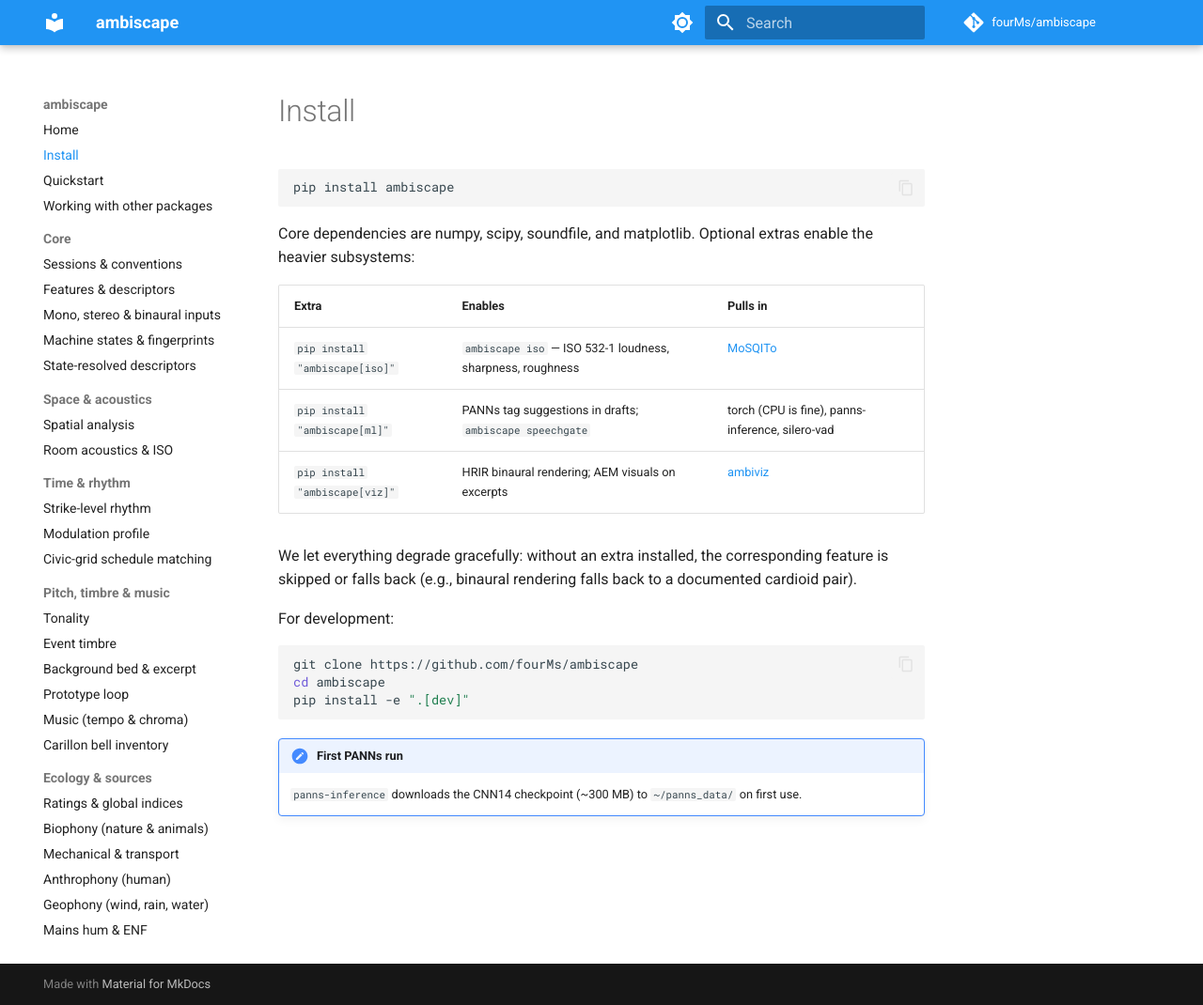
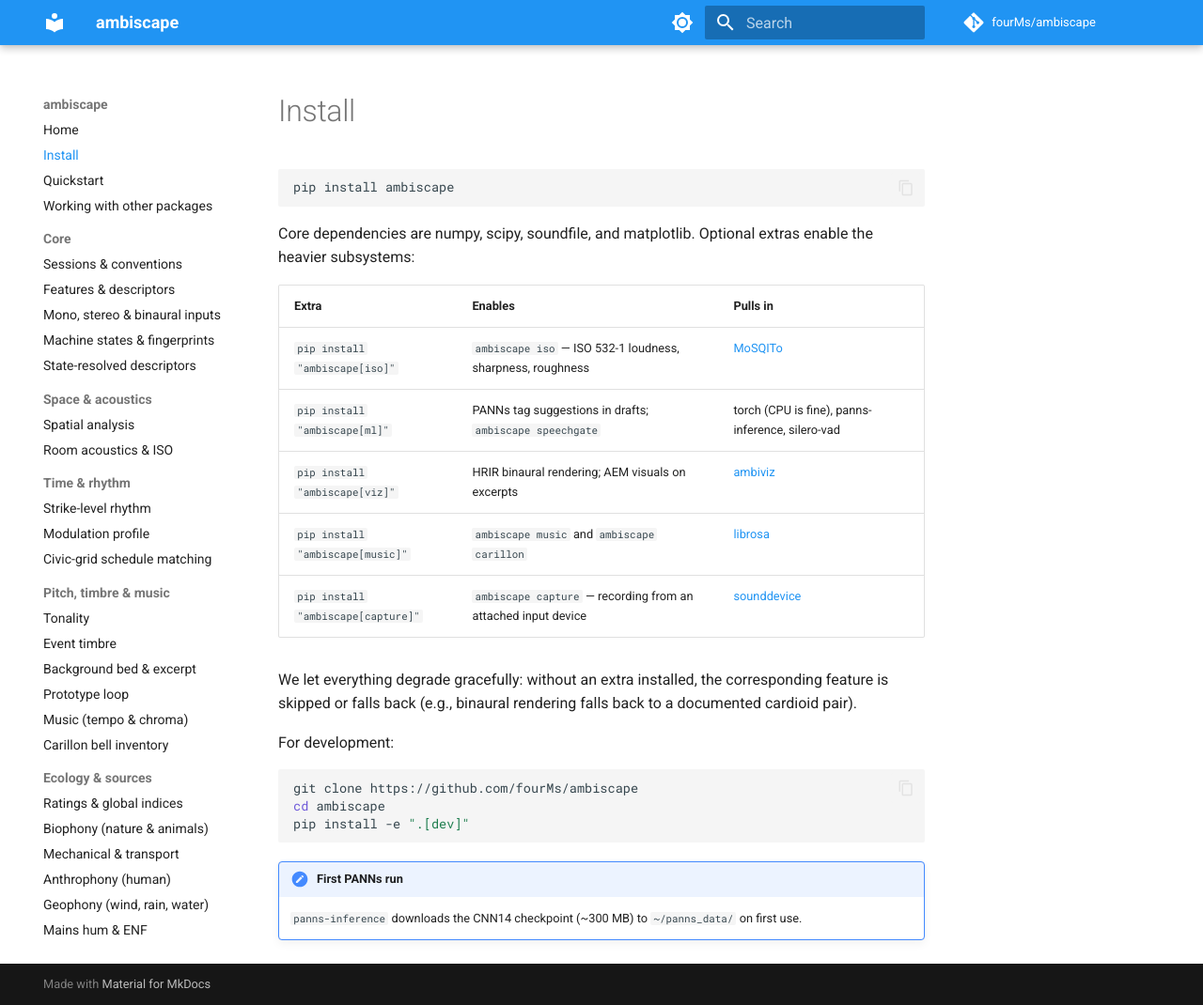
Before and after one commit to fourMs/ambiscape, an MkDocs documentation site: the page built from docs/install.md, in a window 1280 px wide and 1070 px high. Shown: the whole window at 94% size. Built offline with MkDocs 1.6.1 and Material for MkDocs 9.7.7, drawn with Linux system fonts in a browser that asks for light colours; comment, search, counter and statistics services are not loaded.

Commit message:
Document the two extras the install table was missing
pyproject defines six optional-dependency groups and docs/install.md
listed three. `music` (librosa, behind `ambiscape music` and `ambiscape
carillon`) and `capture` (sounddevice, behind `ambiscape capture`) were
undocumented, so a reader following the install page could not discover
two of the CLI's commands.

Co-Authored-By: Claude Opus 5 <noreply@anthropic.com>
Claude-Session: https://claude.ai/code/session_01Qx7SWwc4XGYgXNNKrcNAgP

```diff
--- a/docs/install.md
+++ b/docs/install.md
@@ -12,6 +12,8 @@ extras enable the heavier subsystems:
 | `pip install "ambiscape[iso]"` | `ambiscape iso` — ISO 532-1 loudness, sharpness, roughness | [MoSQITo](https://github.com/Eomys/MoSQITo) |
 | `pip install "ambiscape[ml]"` | PANNs tag suggestions in drafts; `ambiscape speechgate` | torch (CPU is fine), panns-inference, silero-vad |
 | `pip install "ambiscape[viz]"` | HRIR binaural rendering; AEM visuals on excerpts | [ambiviz](https://github.com/fisheggg/ambiviz) |
+| `pip install "ambiscape[music]"` | `ambiscape music` and `ambiscape carillon` | [librosa](https://librosa.org) |
+| `pip install "ambiscape[capture]"` | `ambiscape capture` — recording from an attached input device | [sounddevice](https://python-sounddevice.readthedocs.io) |
 
 We let everything degrade gracefully: without an extra installed, the
 corresponding feature is skipped or falls back (e.g., binaural rendering
```
